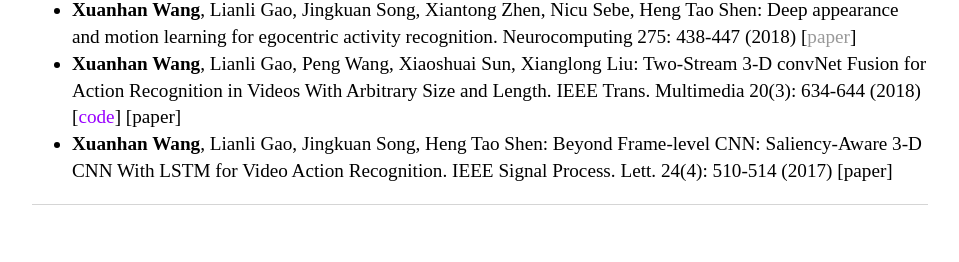
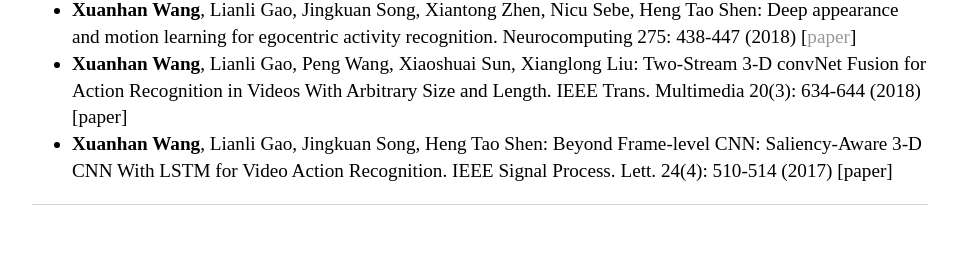
Before and after one commit to cfm-wxh/xuanhanwang.github.io, a Jekyll site: the page built from index.html, in a window 1280 px wide. Shown: the part 1263-1525 px from the top of the page, without its empty margins (160-1119 px from the left). Built offline with Jekyll 4.4.1, drawn with Linux system fonts in a browser that asks for light colours.

Commit message:
Update index.html

```diff
--- a/index.html
+++ b/index.html
@@ -52,7 +52,7 @@ title: Xuanhan Wang, UESTC
 		<li><font ><font color="#000000">Lianli Gao, <b><font color="#000000">Xuanhan Wang</b><font color="#000000">, Jingkuan Song, Yang Liu: Fused GRU with semantic-temporal attention for video captioning. Neurocomputing 395: 222-228 [</font><a href="https://github.com/wangxuanhan/stafg-capgen-vid" rel="nofollow"><font color="#9900ff">code</font></a><font color="#000000">] [Paper]</font></font></li>
 		<li><font ><font color="#000000">Xiangpeng Li, Lianli Gao, <b><font color="#000000">Xuanhan Wang</b><font color="#000000">, Wu Liu, Xing Xu, Heng Tao Shen, Jingkuan Song: Learnable Aggregating Net with Diversity Learning for Video Question Answering. ACM Multimedia 2019: 1166-1174 [</font><a href="https://github.com/hetaoconquer/DRH" rel="nofollow"><font color="#9900ff">code</font></a><font color="#000000">] [<a href="https://arxiv.org/abs/1701.07901" rel="nofollow">Paper</a>]</font></font></li>
 		<li><font ><font color="#000000"><b><font color="#000000">Xuanhan Wang</b><font color="#000000">, Lianli Gao, Jingkuan Song, Xiantong Zhen, Nicu Sebe, Heng Tao Shen: Deep appearance and motion learning for egocentric activity recognition. Neurocomputing 275: 438-447 (2018) [<a href="http://dl.acm.org/citation.cfm?id=2967242" rel="nofollow">paper</a>]</font></font></li>
-		<li><font ><font color="#000000"><b><font color="#000000">Xuanhan Wang</b><font color="#000000">, Lianli Gao, Peng Wang, Xiaoshuai Sun, Xianglong Liu: Two-Stream 3-D convNet Fusion for Action Recognition in Videos With Arbitrary Size and Length. IEEE Trans. Multimedia 20(3): 634-644 (2018) [</font><a href="https://github.com/zhaoluffy/hLSTMat" rel="nofollow"><font color="#9900ff">code</font></a><font color="#000000">] [paper]</font></font></li>
+		<li><font ><font color="#000000"><b><font color="#000000">Xuanhan Wang</b><font color="#000000">, Lianli Gao, Peng Wang, Xiaoshuai Sun, Xianglong Liu: Two-Stream 3-D convNet Fusion for Action Recognition in Videos With Arbitrary Size and Length. IEEE Trans. Multimedia 20(3): 634-644 (2018) [paper]</font></font></li>
 		<li><font ><font color="#000000"><b><font color="#000000">Xuanhan Wang</b><font color="#000000">, Lianli Gao, Jingkuan Song, Heng Tao Shen: Beyond Frame-level CNN: Saliency-Aware 3-D CNN With LSTM for Video Action Recognition. IEEE Signal Process. Lett. 24(4): 510-514 (2017) [paper]</font></font></li>
 	</ul>
 
```
